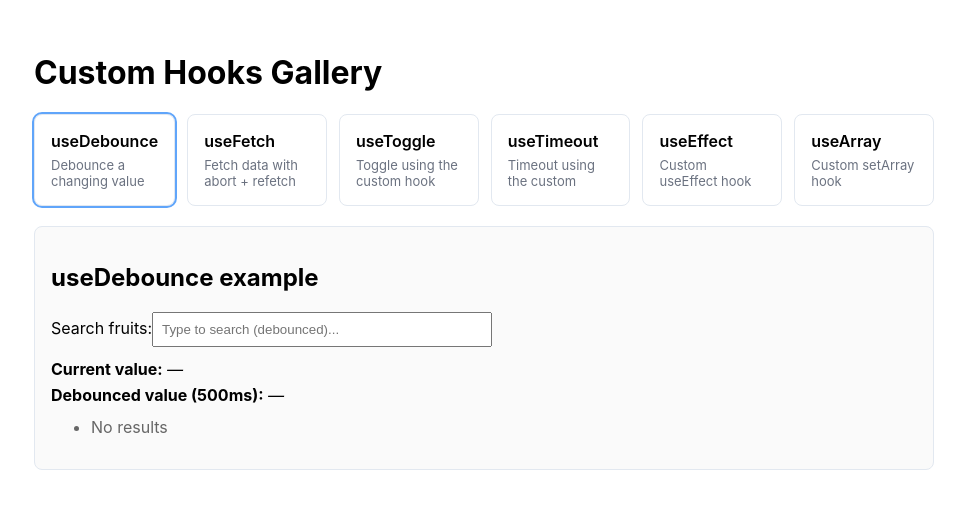
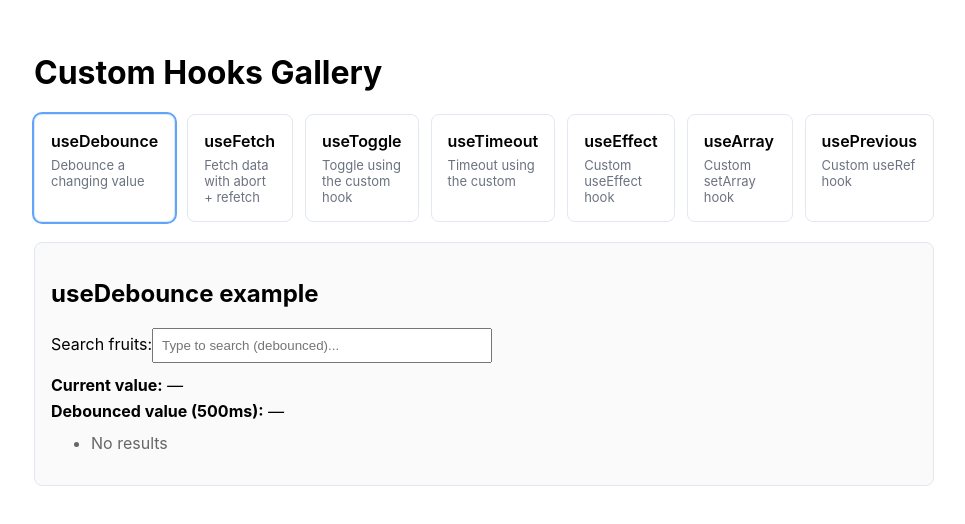
Before and after one commit to jv-62/react-custom-hooks, a React (Vite) app: page / in a window 1280 px wide. Shown: the top 524 px of the page, without its empty margins (156-1121 px from the left). Built offline with nearby package versions, Linux system fonts and the light colour scheme.

Commit message:
Added usePrevious custom hook and its implementaion

```diff
--- a/src/App.tsx
+++ b/src/App.tsx
@@ -1,13 +1,14 @@
 import { useState, type JSX } from 'react'
 import './App.css'
+import UseArrayDemo from './components/useArrayDemo'
 import UseDebounceDemo from './components/UseDebounceDemo'
 import UseFetchDemo from './components/UseFetchDemo'
+import UsePreviousDemo from './components/UsePreviousDemo'
 import UseTimeoutDemo from './components/UseTimeoutDemo'
 import UseToggleDemo from './components/UseToggleDemo'
 import UseUpdateEffectDemo from './components/UseUpdateEffectDemo'
-import UseArrayDemo from './components/useArrayDemo'
 
-type HookId = 'debounce' | 'fetch' | 'toggle' | 'timeout' | 'update' | 'array'
+type HookId = 'debounce' | 'fetch' | 'toggle' | 'timeout' | 'update' | 'array' | 'previous'
 
 function App(): JSX.Element {
   const [active, setActive] = useState<HookId | null>('debounce')
@@ -19,6 +20,7 @@ function App(): JSX.Element {
     { id: 'timeout' as HookId, title: 'useTimeout', desc: 'Timeout using the custom' },
     { id: 'update' as HookId, title: 'useEffect', desc: 'Custom useEffect hook' },
     { id: 'array' as HookId, title: 'useArray', desc: 'Custom setArray hook' },
+    { id: 'previous' as HookId, title: 'usePrevious', desc: 'Custom useRef hook' },
   ]
 
   return (
@@ -84,6 +86,13 @@ function App(): JSX.Element {
             <UseArrayDemo />
           </div>
         )}
+
+        {active === 'previous' && (
+          <div>
+            <h2>useRef example</h2>
+            <UsePreviousDemo />
+          </div>
+        )}
       </div>
     </div>
   )
--- /dev/null
+++ b/src/components/UsePreviousDemo.tsx
@@ -0,0 +1,21 @@
+import { useState } from "react"
+import usePrevious from "../hooks/usePrevious"
+
+export default function UsePreviousDemo() {
+  const [count, setCount] = useState(0)
+  const [name, setName] = useState("Kyle")
+  const previousCount = usePrevious(count)
+
+  return (
+    <div style={{ display: 'flex', gap: 8, flexWrap: 'wrap' }}>
+      <div>
+        {count} - {previousCount}
+      </div>
+      <div>{name}</div>
+      <button onClick={() => setCount(currentCount => currentCount + 1)}>
+        Increment
+      </button>
+      <button onClick={() => setName("John")}>Change Name</button>
+    </div>
+  )
+}
--- /dev/null
+++ b/src/hooks/usePrevious.ts
@@ -0,0 +1,17 @@
+import { useEffect, useRef, useState } from 'react';
+
+export default function usePrevious(value: number) {
+	const currentRef = useRef(value);
+	const previousRef = useRef<number | undefined>(undefined);
+	const [previous, setPrevious] = useState<number | undefined>(undefined);
+
+	useEffect(() => {
+		if (currentRef.current !== value) {
+			previousRef.current = currentRef.current;
+			currentRef.current = value;
+			setPrevious(previousRef.current);
+		}
+	}, [value]);
+
+	return previous;
+}
```
